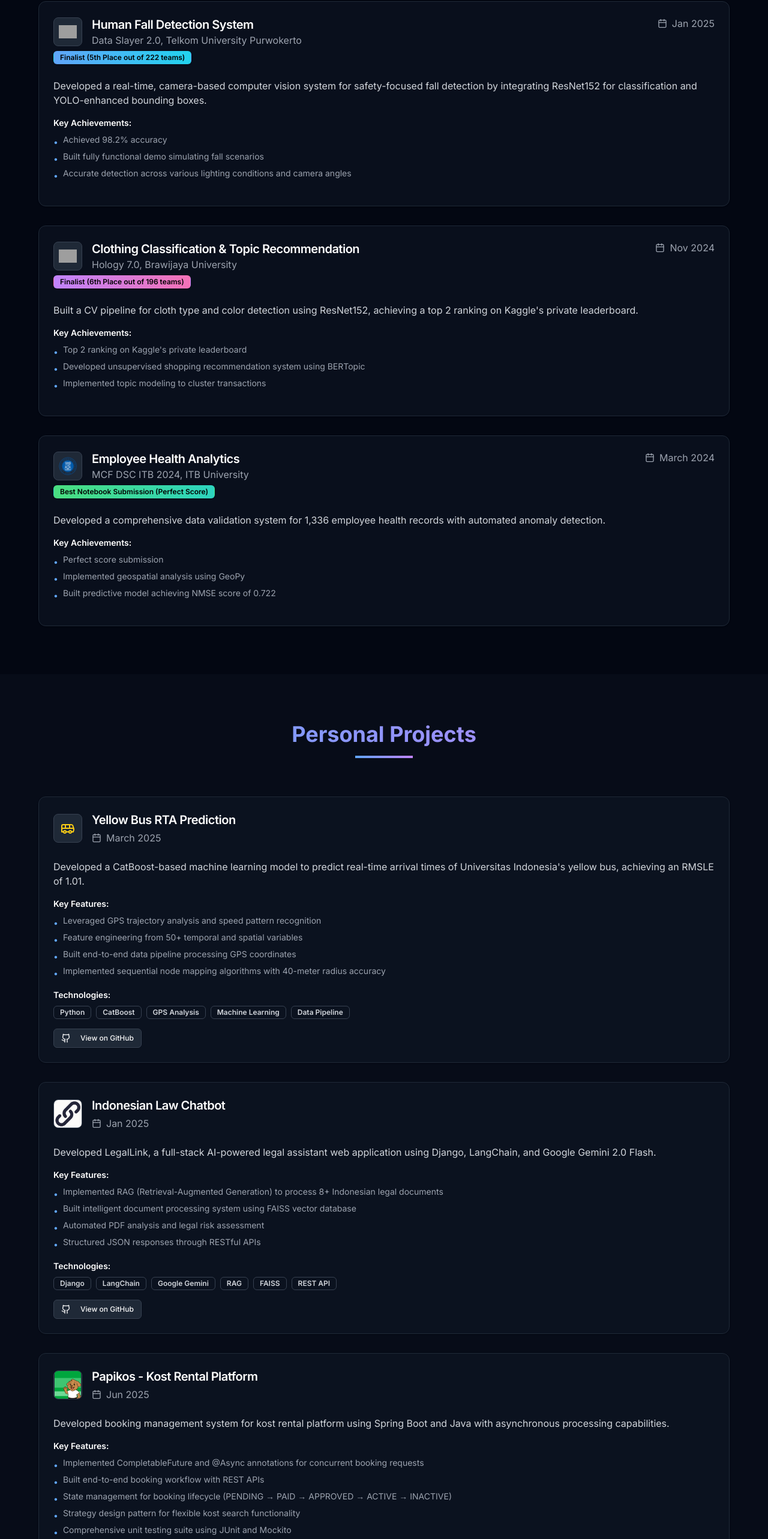
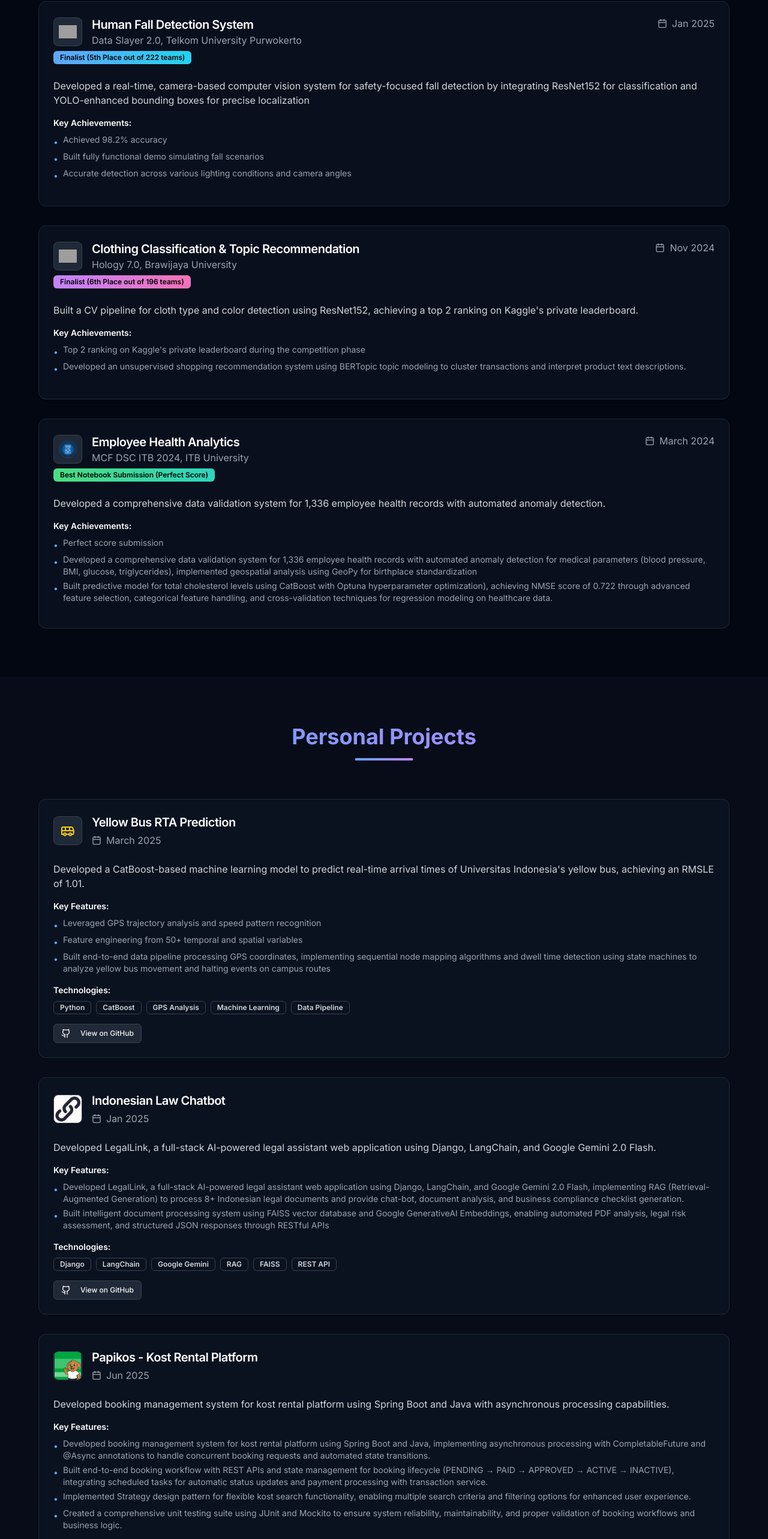
Before and after one commit to n0-codes/portofolio-web, a Next.js app: page / in a window 1280 px wide. Shown: the part 2400-4966 px from the top of the page at 60% size. Built offline with nearby package versions, Linux system fonts and the light colour scheme; grey boxes are pictures that could not be loaded.

Commit message:
edit description

```diff
--- a/src/components/competitions.tsx
+++ b/src/components/competitions.tsx
@@ -37,7 +37,7 @@ const competitions = [
     date: "Jan 2025",
     position: "Finalist (5th Place out of 222 teams)",
     description:
-      "Developed a real-time, camera-based computer vision system for safety-focused fall detection by integrating ResNet152 for classification and YOLO-enhanced bounding boxes.",
+      "Developed a real-time, camera-based computer vision system for safety-focused fall detection by integrating ResNet152 for classification and YOLO-enhanced bounding boxes for precise localization",
     achievements: [
       "Achieved 98.2% accuracy",
       "Built fully functional demo simulating fall scenarios",
@@ -54,9 +54,8 @@ const competitions = [
     description:
       "Built a CV pipeline for cloth type and color detection using ResNet152, achieving a top 2 ranking on Kaggle's private leaderboard.",
     achievements: [
-      "Top 2 ranking on Kaggle's private leaderboard",
-      "Developed unsupervised shopping recommendation system using BERTopic",
-      "Implemented topic modeling to cluster transactions",
+      "Top 2 ranking on Kaggle's private leaderboard during the competition phase",
+      "Developed an unsupervised shopping recommendation system using BERTopic topic modeling to cluster transactions and interpret product text descriptions.",
     ],
     color: "from-purple-400 to-pink-400",
     logo: brawijayaLogo, // Tambahkan logo
@@ -70,8 +69,8 @@ const competitions = [
       "Developed a comprehensive data validation system for 1,336 employee health records with automated anomaly detection.",
     achievements: [
       "Perfect score submission",
-      "Implemented geospatial analysis using GeoPy",
-      "Built predictive model achieving NMSE score of 0.722",
+      "Developed a comprehensive data validation system for 1,336 employee health records with automated anomaly detection for medical parameters (blood pressure, BMI, glucose, triglycerides), implemented geospatial analysis using GeoPy for birthplace standardization",
+      "Built predictive model for total cholesterol levels using CatBoost with Optuna hyperparameter optimization), achieving NMSE score of 0.722 through advanced feature selection, categorical feature handling, and cross-validation techniques for regression modeling on healthcare data.",
     ],
     color: "from-green-400 to-teal-400",
     logo: itbLogo, // Tambahkan logo
--- a/src/components/experience.tsx
+++ b/src/components/experience.tsx
@@ -19,7 +19,7 @@ const experiences = [
     type: "Leadership",
     description: "Leading the design and implementation of a structured data science academy program.",
     achievements: [
-      "Designed and implemented a structured, three-part data science academy program spanning 10 courses over three weeks, covering key topics including data cleaning, feature engineering, machine learning, deep learning, and data storytelling",
+      "Designed and implemented a structured, three-part data science academy program spanning 10 courses over three weeks, covering key topics including data cleaning, feature engineering, machine learning, deep learning, and data storytelling.",
       "Successfully established strategic partnerships with Pusilkom UI and Data Science Indonesia, resulting in the recruitment of 3 expert speakers, 2 mentors, and 1 judge to support lectures, hands-on sessions, and project evaluations.",
       "Coordinated program staffing, with internal teams to secure 10 speakers, 10 mentors, and 3 judges to deliver lectures and final project reviews."
     ],
@@ -34,7 +34,7 @@ const experiences = [
     type: "Organization",
     description: "Active member of RISTEK UI's Data Science & AI Special Interest Group.",
     achievements: [
-      'Received "Best Growth" award for outstanding contribution to the SIG',
+      'Received “Best Growth” award for RISTEK UI’s Data Science & AI Special Interest Group, recognizing leadership in member recruitment, program development, and community engagement',
       "Mentored teams at SISTECH event, providing technical guidance in AI and data science",
       "Participated in 8 internal classes covering advanced data science and AI topics including Natural Language Processing (NLP), Large Language Models (LLM), Reinforcement Learning (RL), and Computer Vision (CV)",
       "Engaged in weekly research discussions and data challenge reviews for over 3 months, sharpening practical skills in model evaluation, optimization, and real-world AI applications.",
--- a/src/components/projects.tsx
+++ b/src/components/projects.tsx
@@ -34,9 +34,8 @@ const projects: Project[] = [
     details: [
       "Leveraged GPS trajectory analysis and speed pattern recognition",
       "Feature engineering from 50+ temporal and spatial variables",
-      "Built end-to-end data pipeline processing GPS coordinates",
-      "Implemented sequential node mapping algorithms with 40-meter radius accuracy",
-    ],
+      "Built end-to-end data pipeline processing GPS coordinates, implementing sequential node mapping algorithms and dwell time detection using state machines to analyze yellow bus movement and halting events on campus routes",
+      ],
     technologies: ["Python", "CatBoost", "GPS Analysis", "Machine Learning", "Data Pipeline"],
     link: "https://github.com/Vincent-Davis/RTA-Prediction",
     color: "from-blue-400 to-cyan-400",
@@ -49,10 +48,8 @@ const projects: Project[] = [
     description:
       "Developed LegalLink, a full-stack AI-powered legal assistant web application using Django, LangChain, and Google Gemini 2.0 Flash.",
     details: [
-      "Implemented RAG (Retrieval-Augmented Generation) to process 8+ Indonesian legal documents",
-      "Built intelligent document processing system using FAISS vector database",
-      "Automated PDF analysis and legal risk assessment",
-      "Structured JSON responses through RESTful APIs",
+      "Developed LegalLink, a full-stack AI-powered legal assistant web application using Django, LangChain, and Google Gemini 2.0 Flash, implementing RAG (Retrieval-Augmented Generation) to process 8+ Indonesian legal documents and provide chat-bot, document analysis, and business compliance checklist generation.",
+      "Built intelligent document processing system using FAISS vector database and Google GenerativeAI Embeddings, enabling automated PDF analysis, legal risk assessment, and structured JSON responses through RESTful APIs",
     ],
     technologies: ["Django", "LangChain", "Google Gemini", "RAG", "FAISS", "REST API"],
     link: "https://github.com/Vincent-Davis/Law-Chatbot",
@@ -65,11 +62,10 @@ const projects: Project[] = [
     description:
       "Developed booking management system for kost rental platform using Spring Boot and Java with asynchronous processing capabilities.",
     details: [
-      "Implemented CompletableFuture and @Async annotations for concurrent booking requests",
-      "Built end-to-end booking workflow with REST APIs",
-      "State management for booking lifecycle (PENDING → PAID → APPROVED → ACTIVE → INACTIVE)",
-      "Strategy design pattern for flexible kost search functionality",
-      "Comprehensive unit testing suite using JUnit and Mockito",
+      "Developed booking management system for kost rental platform using Spring Boot and Java, implementing asynchronous processing with CompletableFuture and @Async annotations to handle concurrent booking requests and automated state transitions.",
+      "Built end-to-end booking workflow with REST APIs and state management for booking lifecycle (PENDING → PAID → APPROVED → ACTIVE → INACTIVE), integrating scheduled tasks for automatic status updates and payment processing with transaction service.",
+      "Implemented Strategy design pattern for flexible kost search functionality, enabling multiple search criteria and filtering options for enhanced user experience.",
+      "Created a comprehensive unit testing suite using JUnit and Mockito to ensure system reliability, maintainability, and proper validation of booking workflows and business logic.",
     ],
     technologies: ["Spring Boot", "Java", "REST API", "JUnit", "Mockito", "PostgreSQL"],
     link: "https://github.com/Papikos-a15/papikos-be",
```
